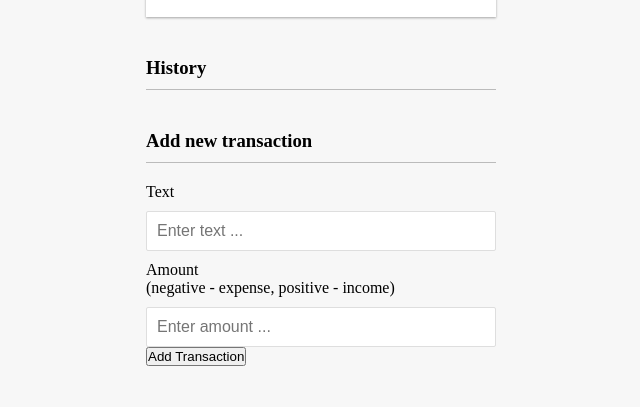
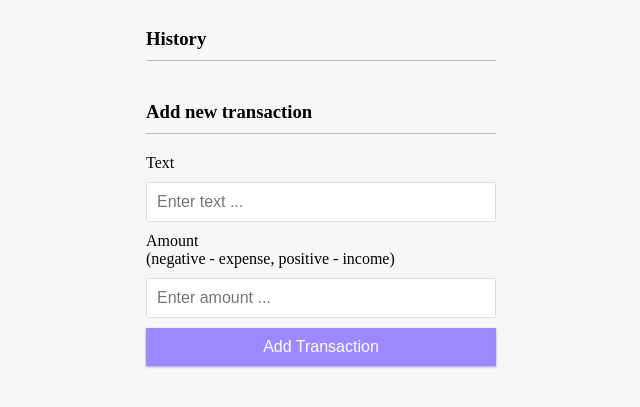
Before and after one commit to SethMegbetor/base-c6-expense-tracker-js-local-storage, a plain HTML site: page index.html in a window 1280 px wide. Shown: the part 305-712 px from the top of the page, without its empty margins (319-959 px from the left). Drawn offline with Linux system fonts and the light colour scheme.

Commit message:
project completed

```diff
--- a/script.js
+++ b/script.js
@@ -18,7 +18,7 @@ let transactions =
 
 function addTransaction(e) {
   e.preventDefault();
-  if (text.value.trim() === "" || amount.value.trim() === "") {
+  if (text.value.trim() === '' || amount.value.trim() === '') {
     alert("Please add a text and amount");
   } else {
     const transaction = {
@@ -30,6 +30,10 @@ function addTransaction(e) {
 
     addTransactionDOM(transaction);
     updateValues();
+    updateLocalStorage();
+
+    text.value = '';
+    amount.value = '';
   }
 }
 // generate a random ID
@@ -79,7 +83,7 @@ function updateLocalStorage() {
 }
 // Initialize app
 function init() {
-  list.innerHTML = "";
+  list.innerHTML = '';
   transactions.forEach(addTransactionDOM);
   updateValues();
 }
--- a/style.css
+++ b/style.css
@@ -128,3 +128,16 @@ input[type='number']{
 .list li:hover .delete-btn{
   opacity: 1;
 }
+
+.btn{
+cursor: pointer;
+background-color: #9c88ff;
+box-shadow: var(--box-shadow);
+color: #fff;
+border: 0;
+display: block;
+font-size: 16px;
+margin: 10px 0 30px;
+padding: 10px;
+width: 100%;
+}
```
